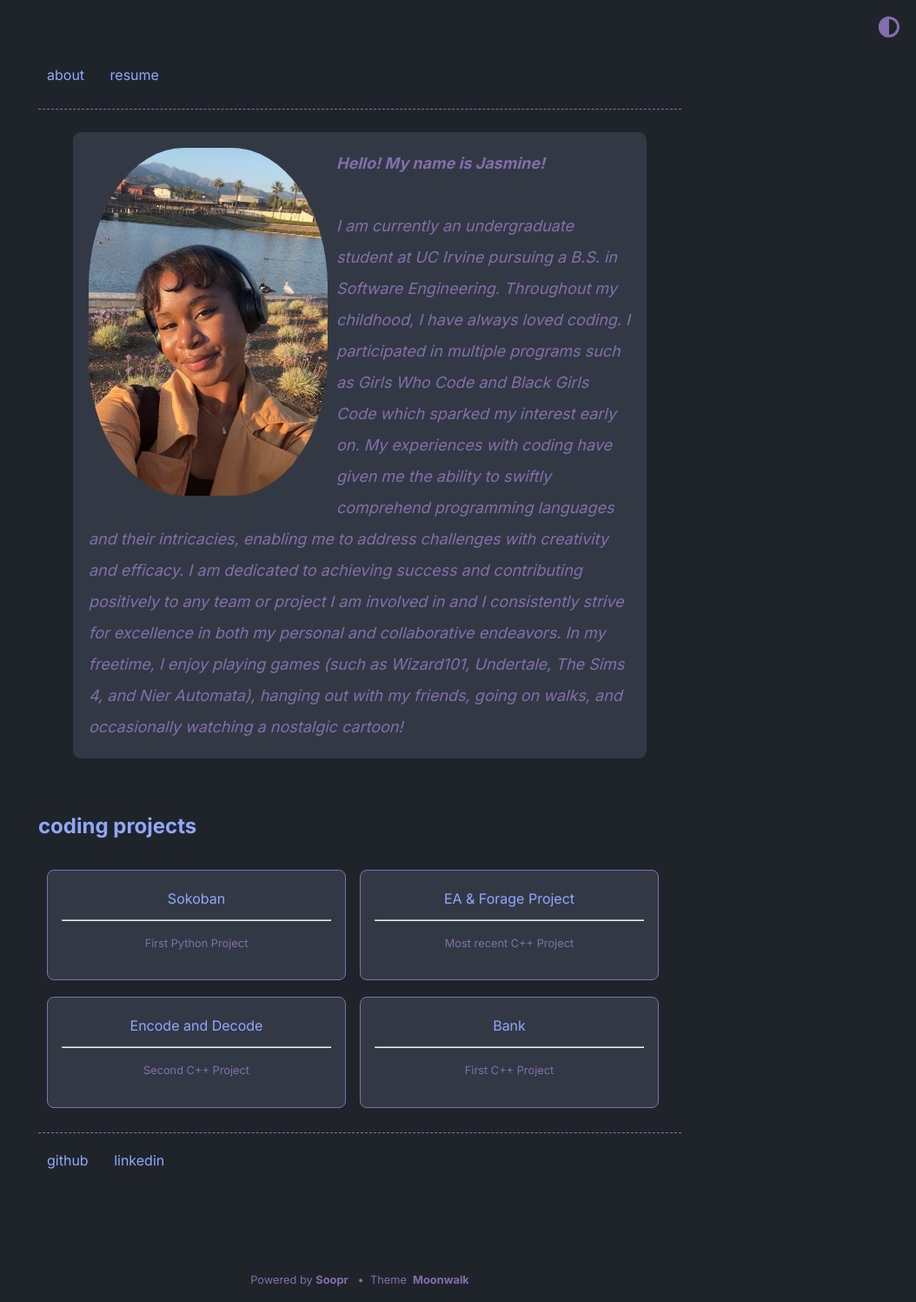
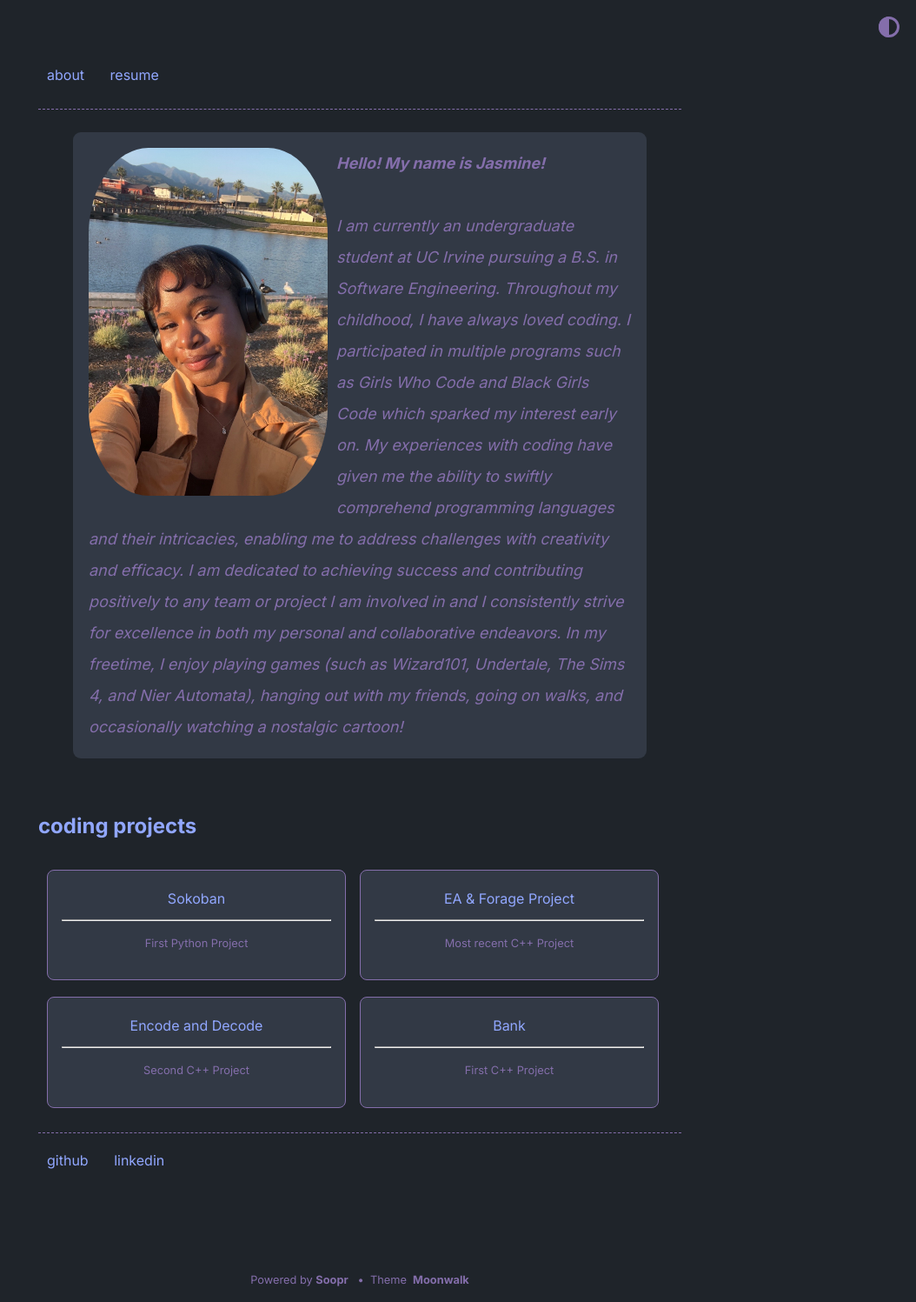
Before and after one commit to jshields06/jshields06.github.io, a Jekyll site: the page built from index.md, in a window 1280 px wide. Shown: the whole page at 87% size, without its empty margins (226-1280 px from the left). Built offline with Jekyll 4.4.1, drawn with Linux system fonts in a browser that asks for light colours.

Commit message:
rounded corners

```diff
--- a/_sass/moonwalk.scss
+++ b/_sass/moonwalk.scss
@@ -72,7 +72,7 @@ div.highlighter-rouge pre code, pre code.highlighter-rouge {
 
 .blockquote-image {
     float: left;
-    border-radius: 40%;
+    border-radius: 25%;
     margin-right: 10px; /* Adjust as needed */
 }
 
```
